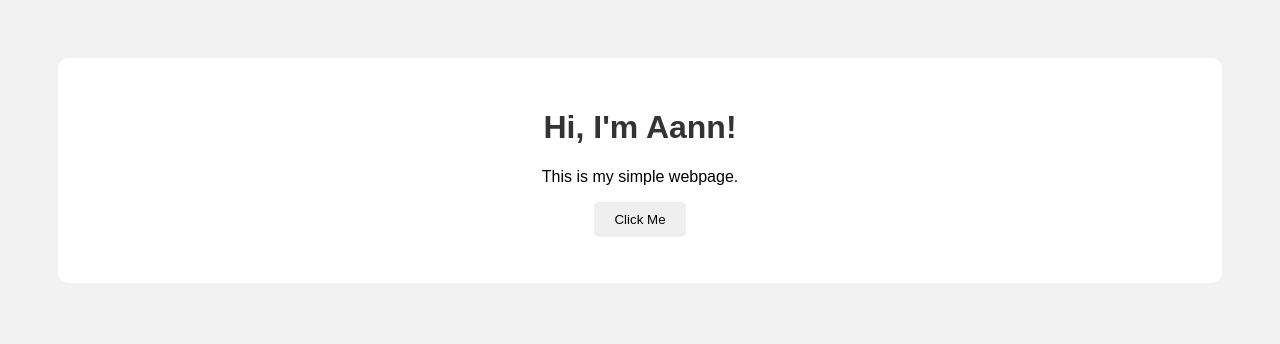
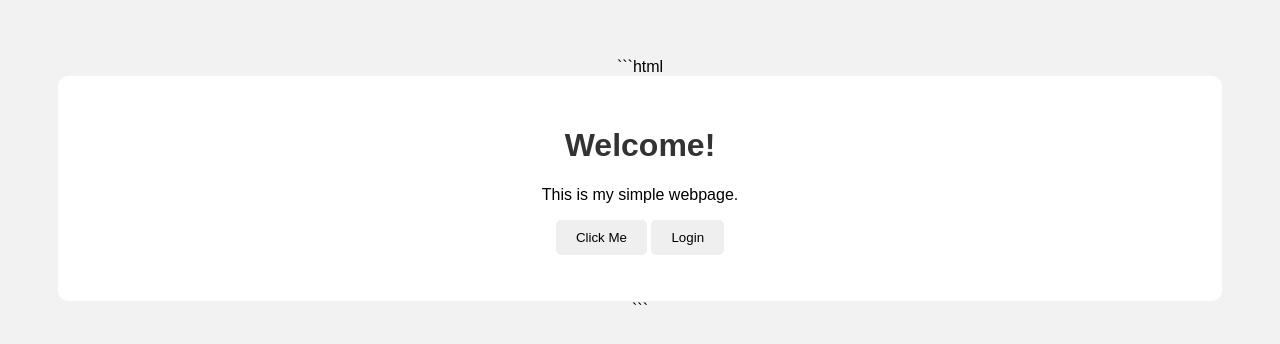
Before and after one commit to aannsital/sample-web-app1, a plain HTML site: page index.html in a window 1280 px wide. Drawn offline with Linux system fonts and the light colour scheme.

Commit message:
added login button

````diff
--- a/index.html
+++ b/index.html
@@ -1,22 +1,35 @@
+```html
 <!DOCTYPE html>
 <html lang="en">
 <head>
     <meta charset="UTF-8">
     <meta name="viewport" content="width=device-width, initial-scale=1.0">
+
     <title>My Web Page</title>
+
+    <!-- Link CSS -->
     <link rel="stylesheet" href="style.css">
 </head>
+
 <body>
 
     <div class="container">
-        <h1>Hi, I'm Aann!</h1>
+
+        <h1>Welcome!</h1>
+
         <p>This is my simple webpage.</p>
 
         <button onclick="showMessage()">Click Me</button>
 
+        <button onclick="login()">Login</button>
+
         <p id="message"></p>
+
     </div>
 
+    <!-- Link JavaScript -->
     <script src="script.js"></script>
+
 </body>
 </html>
+```
--- a/script.js
+++ b/script.js
@@ -1,3 +1,7 @@
 function showMessage() {
     document.getElementById("message").innerHTML = "Hello! Button clicked.";
 }
+
+function login() {
+    alert("Login button clicked!");
+}
````
